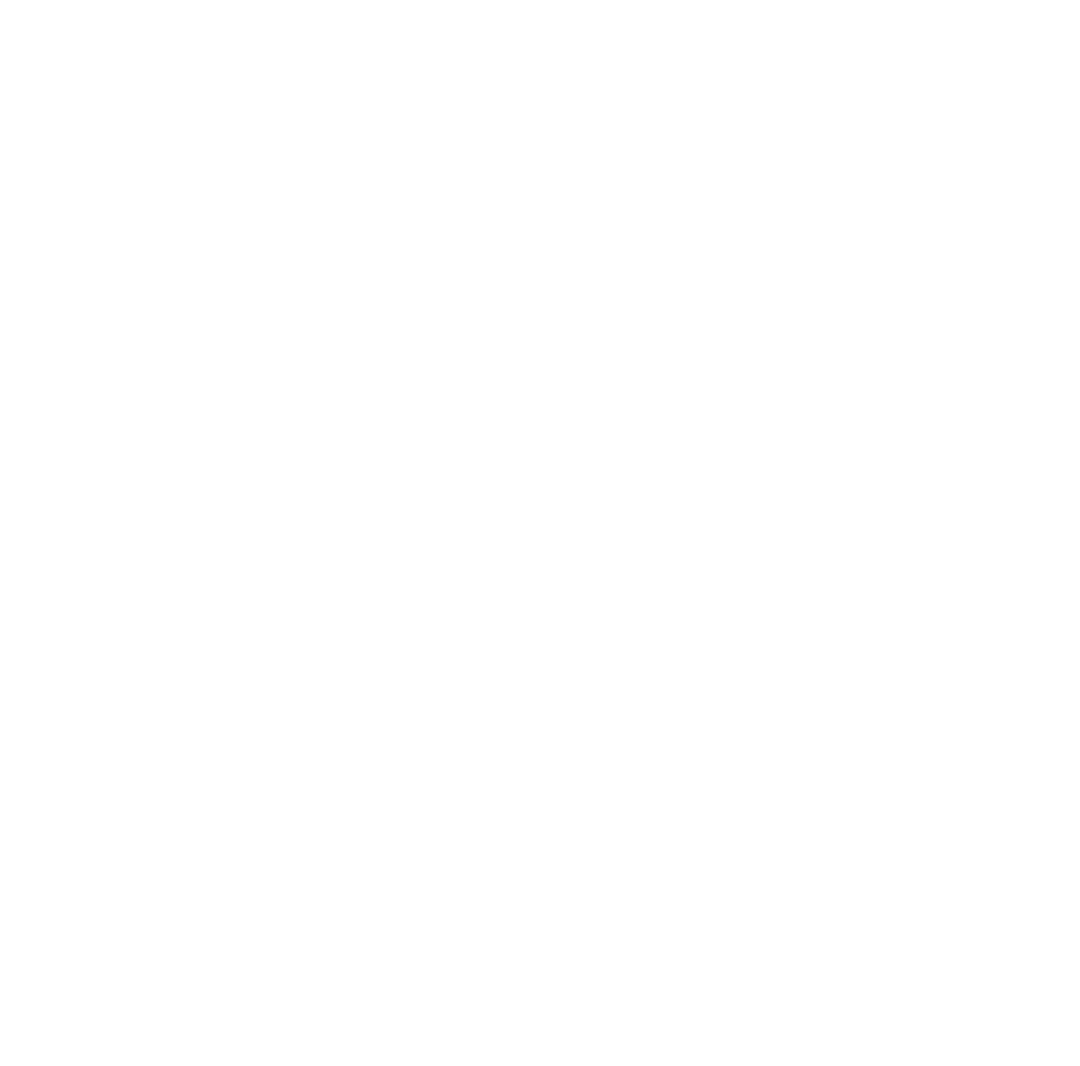
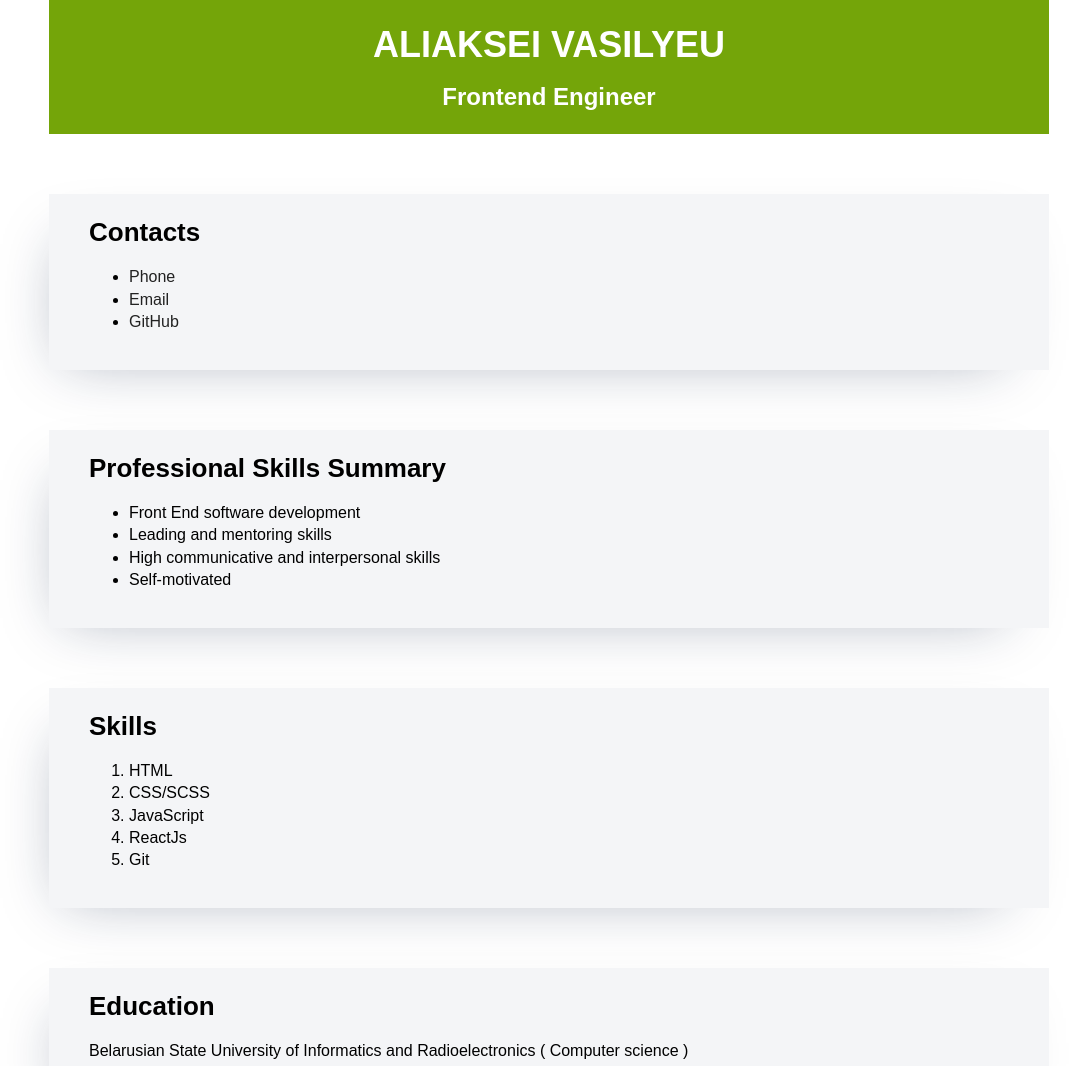
Before and after one commit to guruhtml/rsschool-cv, a plain HTML site: page index.html in a window 1280 px wide. Shown: the top 1066 px of the page, without its empty margins (91-1171 px from the left). Before the commit the page ends 800 px from the top, so only its background shows below. Drawn offline with Linux system fonts and the light colour scheme.

Commit message:
feat: add basic page layout

```diff
--- a/index.html
+++ b/index.html
@@ -3,12 +3,104 @@
   <head>
     <meta charset="utf-8">
     <meta name="viewport" content="width=device-width, initial-scale=1">
-
+    <link rel="icon" type="image/png" href="favicon.png" />
     <link href="style.css" rel="stylesheet">
 
-    <title>CV</title>
+    <title>cv</title>
   </head>
   <body>
+        <div class="layout">
+            <header id="header">
+                <h1 itemprop="name">ALIAKSEI VASILYEU</h1>
+                <h4>Frontend Engineer</h4>
+            </header>
+            <main id="main" itemscope itemtype="https://schema.org/Person">
+
+                <section class="section-default" id="contacts">
+                    <h3>Contacts</h3>
+
+                    <ul>
+                        <li>
+                            <a href="tel:+375296666769">Phone</a>
+                        </li>
+                        <li>
+                            <a href="mailto:guruxhtml@gmail.com">Email</a>
+                        </li>
+                        <li>
+                            <a href="https://github.com/guruhtml" target="_blank" rel="nofollow">GitHub</a>
+                        </li>
+                    </ul>
+
+                </section>
+                <section class="section-default" id="Summary">
+                    <h3>Professional Skills Summary</h3>
+                    <ul>
+                        <li>Front End software development</li>
+                        <li>Leading and mentoring skills</li>
+                        <li>High communicative and interpersonal skills</li>
+                        <li>Self-motivated</li>
+                    </ul>
+                </section>
+                <section class="section-default" id="Skills">
+                    <h3>Skills</h3>
+
+                    <ol>
+                        <li>HTML</li>
+                        <li>CSS/SCSS</li>
+                        <li>JavaScript</li>
+                        <li>ReactJs</li>
+                        <li>Git</li>
+                    </ol>
+                </section>
+
+                <section class="section-default" id="Skills">
+                    <h3>Education</h3>
+
+                    <p>Belarusian State University of Informatics and Radioelectronics ( Computer science )</p>
+                </section>
+
+                <section class="section-default" id="Skills">
+                    <h3>English</h3>
+
+                    <p>A1 (Beginner)</p>
+                </section>
+
+                <section class="section-default" id="Code">
+                    <h3>Code Example</h3>
+                    <pre>
+                        <code>
+import { useEffect, useState } from 'react';
+
+const useScroll = (): number => {
+const [scrollY, setScrollY] = useState(0);
+
+useEffect(() => {
+    const updatePosition = () => {
+    setScrollY(window.pageYOffset);
+    };
+    window.addEventListener('scroll', updatePosition);
+    updatePosition();
+    return () => window.removeEventListener('scroll', updatePosition);
+}, []);
+
+return scrollY;
+};
+
+export default useScroll;
+                        </code>
+                    </pre>
+                </section>
+            </main>
+
+            <footer id="footer">
+                &copy;
+                <script>
+                    document.write(
+                        new Date().getFullYear()
+                    )
+                </script>
+            </footer>
+        </div>
 
   </body>
 </html>
--- a/style.css
+++ b/style.css
@@ -1,3 +1,142 @@
+:root {
+    --cv-font-default: Arial, Helvetica, sans-serif;
+    --cv-font-code: "Courier New", "Courier", monospace;
+    --cv-gray-100: #f8f9fa;
+    --cv-gray-200: #f4f5f7;
+    --cv-gray-500: #222;
+    --cv-white-0: #fff;
+    --cv-green-100: #74a509;
+    --cv-font-md: 16px;
+    --cv-font-sm: 14px;
+    --cv-shadow-default: -16px 20px 60px -30px rgb(17 34 68 / 35%);
+    --cv-gradient-default: linear-gradient(0deg,#eef0f4,#eef0f4),#f3f4f6;
+}
+
+*,
+::after,
+::before {
+    box-sizing: border-box;
+}
+
+html {
+    height: 100%;
+}
+
+a {
+    text-decoration: none;
+    color: var(--cv-gray-500);
+    position: relative;
+    transition: color .3s;
+    display: inline-block;
+    vertical-align: top;
+}
+
+a::before {
+    content: '';
+    position: absolute;
+    display: block;
+    width: 100%;
+    height: 1px;
+    background-color: var(--cv-green-100);
+    bottom: 0;
+    left: 0;
+    transform-origin: right;
+    transform: scaleX(0);
+    transition: transform .3s ease-in-out;
+}
+
+a:hover {
+    color: var(--cv-green-100);
+}
+
+a:hover:before {
+    color: var(--cv-green-100);
+    transform-origin: left;
+    transform: scaleX(1);
+}
+
 body {
+    margin: 0;
+    background-color: var(--cv-white-0);
+    font-family: var(--cv-font-default);
+    font-size: var(--cv-font-md);
+    text-rendering: optimizeSpeed;
+    font-weight: 400;
+    -webkit-text-size-adjust: 100%;
+    -webkit-font-smoothing: antialiased;
+    line-height: 1.4;
+    height: 100%;
+}
+
+.layout {
+    width: 100%;
+    max-width: 1000px;
+    margin-left: auto;
+    margin-right: auto;
+    min-height: 100%;
+    display: flex;
+    flex-direction: column;
+    justify-content: space-between;
+}
+
+#header {
+    padding: 20px 40px;
+    background-color: var(--cv-green-100);
+    color: var(--cv-white-0);
+    text-align: center;
+    margin-bottom: 60px;
+}
+
+pre {
+    overflow: hidden;
+}
+
+pre,
+code {
+    font-family: var(--cv-font-code);
+    margin: 0;
     padding: 0;
 }
+
+
+h1,
+h2,
+h3,
+h4 {
+    margin: 0;
+}
+
+h1 {
+    font-size: 36px;
+    margin-bottom: 10px;
+}
+
+h2 {
+    font-size: 32px;
+}
+
+h3 {
+    font-size: 26px;
+}
+
+h4 {
+    font-size: 24px;
+}
+
+.section-default {
+    padding: 20px 40px;
+    background-color: var(--cv-gray-200);
+    box-shadow: var(--cv-shadow-default);
+}
+
+.section-default + .section-default {
+    margin-top: 60px;
+}
+
+
+#footer {
+    padding: 20px 20px;
+    background: var(--cv-gradient-default);
+    font-size: var(--cv-font-sm);
+    margin-top: 60px;
+}
```
Also changed, not shown: favicon.png (added).
